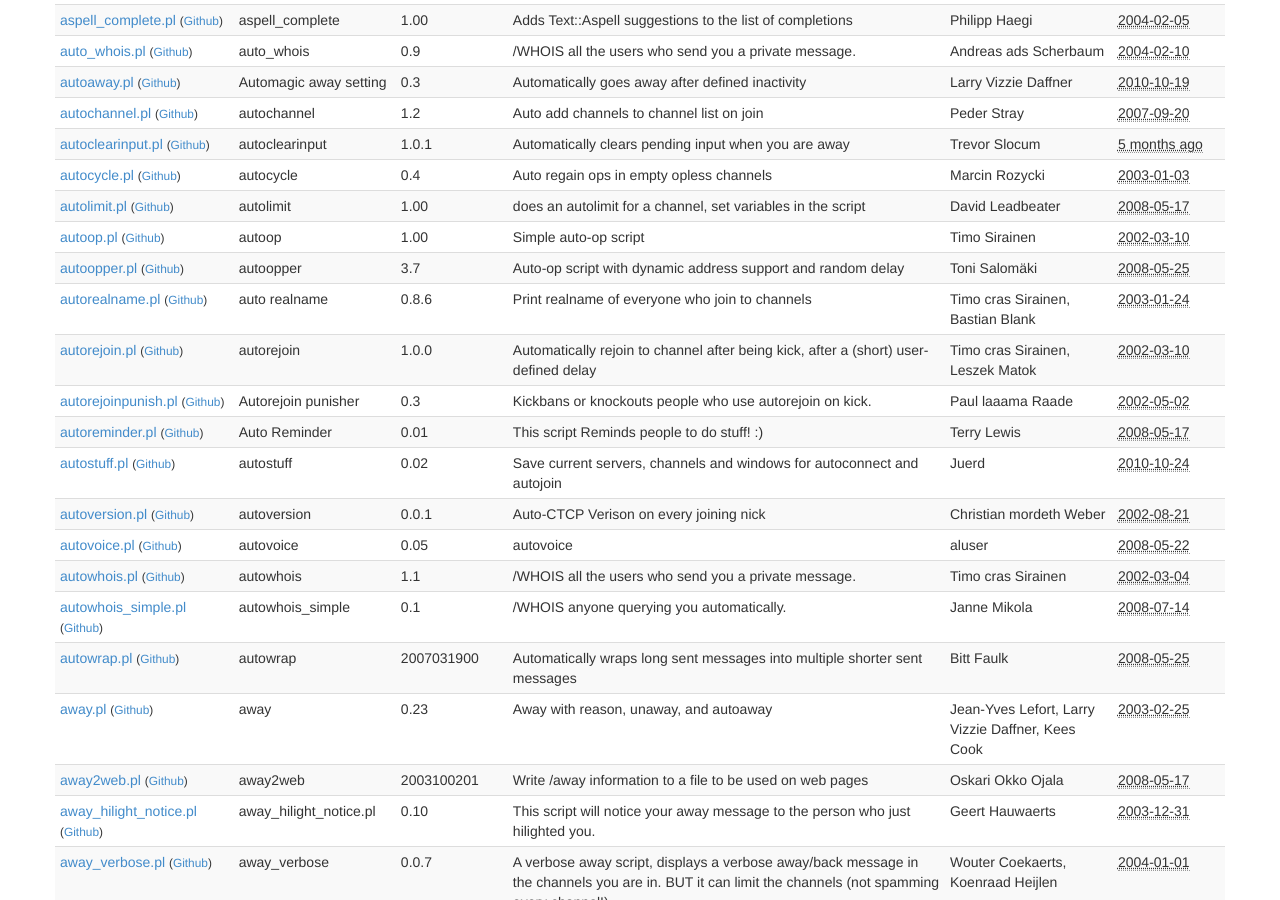
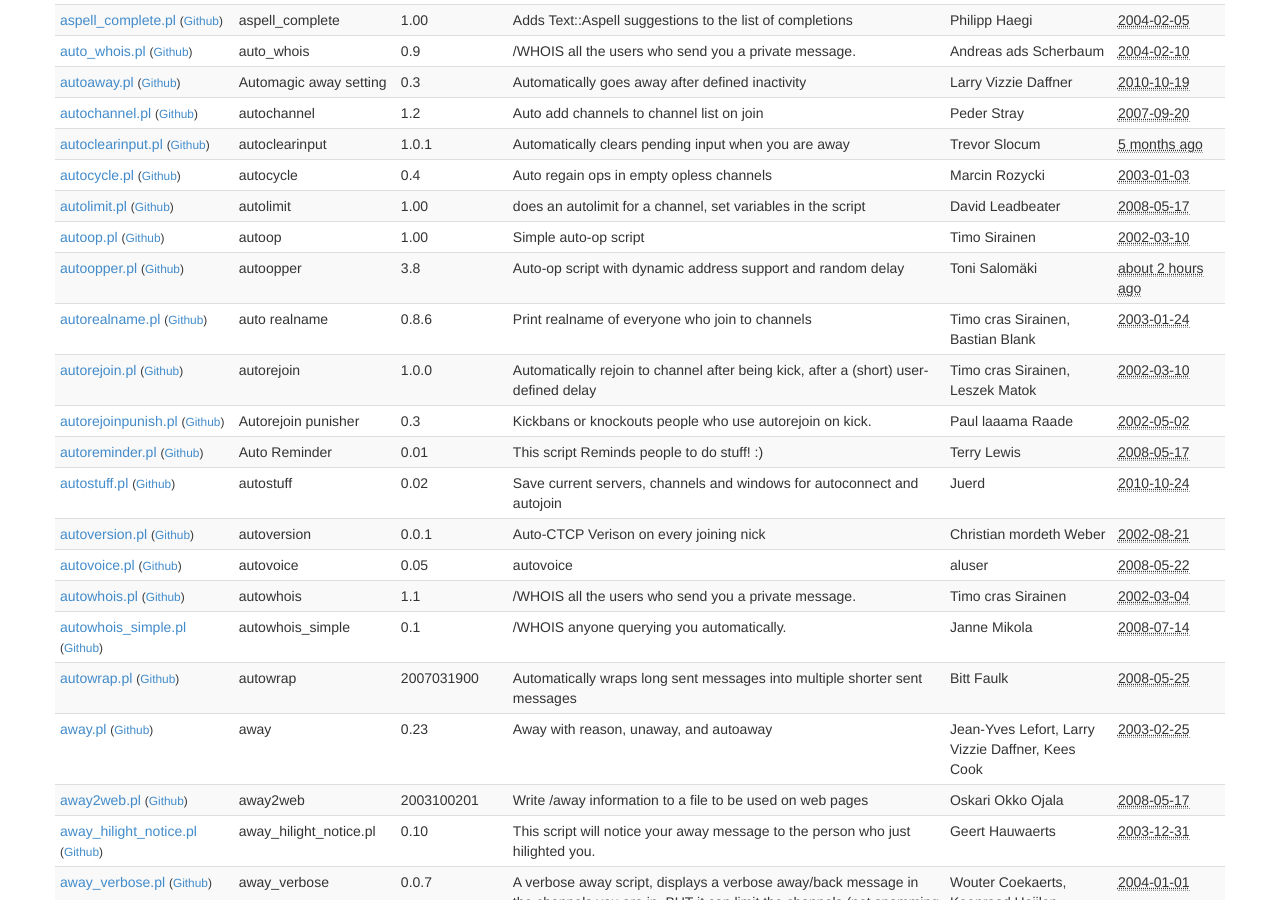
Before and after one commit to irssi/scripts.irssi.org, a Jekyll site: the page built from index.html, in a window 1280 px wide and 900 px high, scrolled down 1380 px. Built offline with Jekyll 4.4.1, drawn with Linux system fonts in a browser that asks for light colours.

Commit message:
Fix perlcritic issues in autoopper.pl

```diff
--- a/_data/scripts.yaml
+++ b/_data/scripts.yaml
@@ -303,12 +303,12 @@
   contact: "Toni@IRCNet"
   description: "Auto-op script with dynamic address support and random delay"
   filename: "autoopper.pl"
-  modified: "2008-05-25 14:57:49"
+  modified: "2014-10-17 15:40"
   license: "GNU GPLv2 or later"
   modules: "Socket"
   name: "autoopper"
   url: "http://vinku.dyndns.org/irssi_scripts/"
-  version: "3.7"
+  version: "3.8"
 
 - authors: "Timo cras Sirainen, Bastian Blank"
   contact: "tss@iki.fi, waldi@debian.org"
```
Also changed, not shown: 1 other file.
